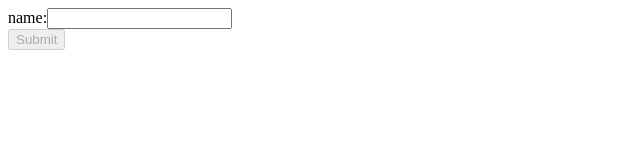
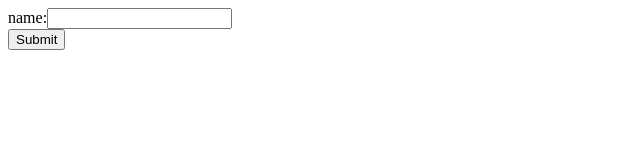
Before and after one commit to yatimisi/form-tutorial, an Angular app: page / in a window 1280 px wide. Shown: the top 160 px of the page, without its empty margins (0-640 px from the left). Built offline with nearby package versions, Linux system fonts and the light colour scheme.

Commit message:
Template Driven Step 5

```diff
--- a/src/app/template/template.component.html
+++ b/src/app/template/template.component.html
@@ -1,7 +1,7 @@
-<form (ngSubmit)="onSubmit(form)" #form="ngForm" novalidate>
+<form (ngSubmit)="form.form.valid && onSubmit(form)" #form="ngForm" novalidate>
   name:<input type="text" [(ngModel)]="user.name" #name="ngModel" name="name" required minlength="3">
   <br>
-  <div *ngIf="name.invalid && (name.dirty || name.touched)">
+  <div *ngIf="form.submitted && name.invalid && (name.dirty || name.touched)">
     <p *ngIf="name.hasError('required')">
       姓名必填
     </p>
@@ -9,5 +9,5 @@
       長度最少3位
     </p>
   </div>
-  <input type="submit" [disabled]="form.invalid">
+  <input type="submit">
 </form>
```
